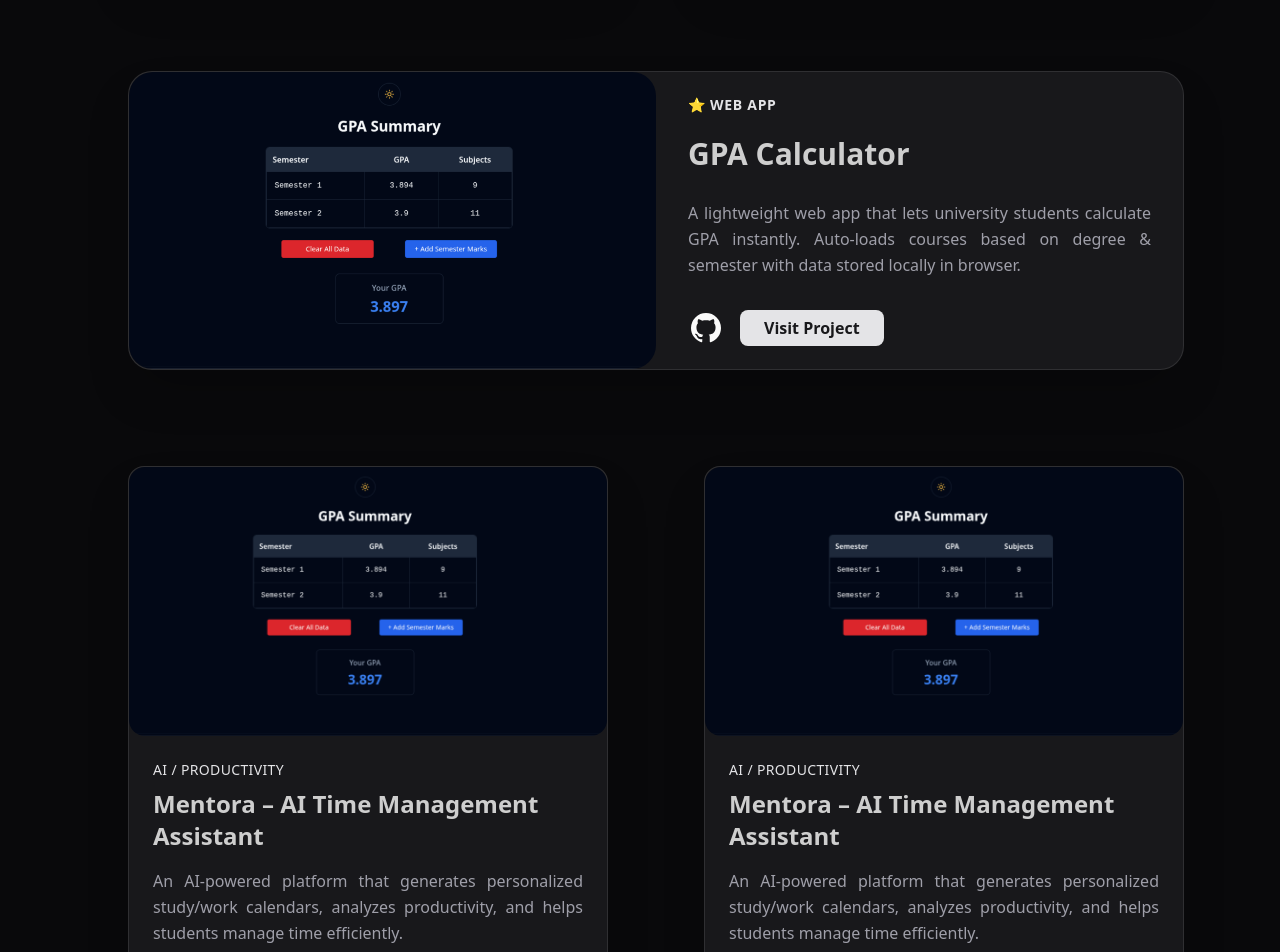
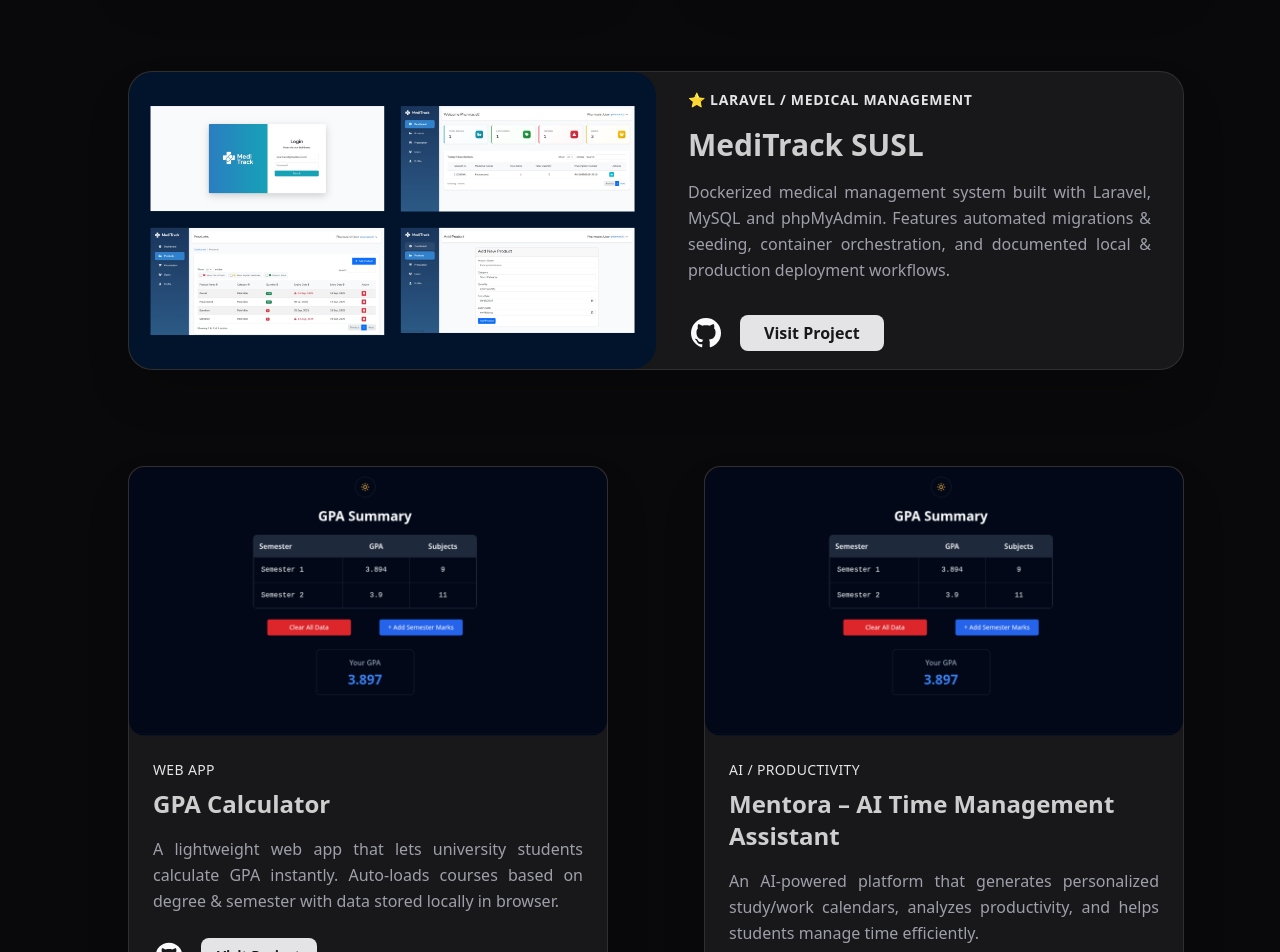
Before and after one commit to itswijay/portfolio, a Next.js app: page /projects in a window 1280 px wide. Shown: the part 1240-2192 px from the top of the page. Built offline with nearby package versions, Linux system fonts and the light colour scheme.

Commit message:
add meditrack susl project's image to the projects page and modify project card components for more clean view

```diff
--- a/src/app/projects/page.jsx
+++ b/src/app/projects/page.jsx
@@ -25,9 +25,9 @@ const projects = () => {
                 title="Intima"
                 summary="A conversational AI bot that provides guidance on sexual, obstetrics, and gynecology healthcare topics. Built with vector databases and OpenAI API."
                 img="/projects/intima.png"
-                link="https://intima-ai.vercel.app"
-                github="https://github.com/itswijay/intima"
-                index={1}
+                link="https://github.com/thewijay/Intima_Front-End"
+                github="https://github.com/thewijay/Intima_Front-End"
+                index={0}
               />
             </div>
             <div className="col-span-6">
@@ -36,9 +36,9 @@ const projects = () => {
                 title="Next.js Markdown Blog"
                 summary="A blog platform built with Next.js, Markdown, and Tailwind CSS. Supports dynamic routing, SEO optimization, and Vercel deployment."
                 img="/projects/gpa_cal.png"
-                link="https://itswijay-blog.vercel.app"
-                github="https://github.com/itswijay/blog-platform"
-                index={0}
+                link="#"
+                github="#"
+                index={1}
               />
             </div>
             <div className="col-span-6">
@@ -48,19 +48,30 @@ const projects = () => {
                 summary="A modern, responsive portfolio website built with Next.js and Tailwind CSS. Features dark/light mode, project showcase, and smooth animations."
                 img="/projects/gpa_cal.png"
                 link="https://itswijay.vercel.app"
-                github="https://github.com/itswijay/portfolio"
-                index={1}
+                github="https://github.com/thewijay/portfolio"
+                index={2}
               />
             </div>
             <div className="col-span-12">
               <FeaturedProjectCard
+                type="Laravel / Medical Management"
+                title="MediTrack SUSL"
+                summary="Dockerized medical management system built with Laravel, MySQL and phpMyAdmin. Features automated migrations & seeding, container orchestration, and documented local & production deployment workflows."
+                img="/projects/meditrack.png"
+                link="#"
+                github="https://github.com/thewijay/meditrack-susl"
+                index={4}
+              />
+            </div>
+            <div className="col-span-6">
+              <ProjectCard
                 type="Web App"
                 title="GPA Calculator"
                 summary="A lightweight web app that lets university students calculate GPA instantly. Auto-loads courses based on degree & semester with data stored locally in browser."
                 img="/projects/gpa_cal.png"
                 link="https://gpacalsusl.vercel.app"
-                github="https://github.com/itswijay/gpa-calculator"
-                index={0}
+                github="https://github.com/thewijay/gpa-cal"
+                index={5}
               />
             </div>
             <div className="col-span-6">
@@ -69,20 +80,9 @@ const projects = () => {
                 title="Mentora – AI Time Management Assistant"
                 summary="An AI-powered platform that generates personalized study/work calendars, analyzes productivity, and helps students manage time efficiently."
                 img="/projects/gpa_cal.png"
-                link="https://mentora.vercel.app"
-                github="https://github.com/itswijay/mentora"
-                index={2}
-              />
-            </div>
-            <div className="col-span-6">
-              <ProjectCard
-                type="AI / Productivity"
-                title="Mentora – AI Time Management Assistant"
-                summary="An AI-powered platform that generates personalized study/work calendars, analyzes productivity, and helps students manage time efficiently."
-                img="/projects/gpa_cal.png"
-                link="https://mentora.vercel.app"
-                github="https://github.com/itswijay/mentora"
-                index={3}
+                link="#"
+                github="#"
+                index={6}
               />
             </div>
           </div>
--- a/src/components/FeaturedProjectCard.jsx
+++ b/src/components/FeaturedProjectCard.jsx
@@ -81,10 +81,10 @@ const FeaturedProjectCard = ({
         <Link
           href={link}
           target="_blank"
-          className="group/title w-full"
+          className="w-full"
         >
           <motion.h2
-            className="my-3 w-full text-left text-dark/90 text-3xl font-bold leading-tight group-hover/title:text-darken transition-colors duration-300"
+            className="mt-2 mb-2 w-full text-left text-dark/90 text-3xl font-bold leading-tight group-hover:text-darken transition-colors duration-300"
             initial={{ opacity: 0, x: -30 }}
             whileInView={{ opacity: 1, x: 0 }}
             viewport={{ once: true }}
@@ -95,7 +95,7 @@ const FeaturedProjectCard = ({
         </Link>
 
         <motion.p
-          className="my-4 font-medium text-muted-foreground text-justify leading-relaxed"
+          className="mt-2 mb-4 font-medium text-muted-foreground text-justify leading-relaxed"
           initial={{ opacity: 0 }}
           whileInView={{ opacity: 1 }}
           viewport={{ once: true }}
--- a/src/components/ProjectCard.jsx
+++ b/src/components/ProjectCard.jsx
@@ -79,10 +79,9 @@ const ProjectCard = ({
         <Link
           href={link}
           target="_blank"
-          className="group/title"
         >
           <motion.h2
-            className="my-2 w-full text-left text-dark/90 text-2xl font-bold group-hover/title:text-darken transition-colors duration-300"
+            className="my-2 w-full text-left text-dark/90 text-2xl font-bold group-hover:text-darken transition-colors duration-300"
             initial={{ opacity: 0, x: -20 }}
             whileInView={{ opacity: 1, x: 0 }}
             viewport={{ once: true }}
```
Also changed, not shown: public/projects/intima.png, public/projects/meditrack.png (added).
